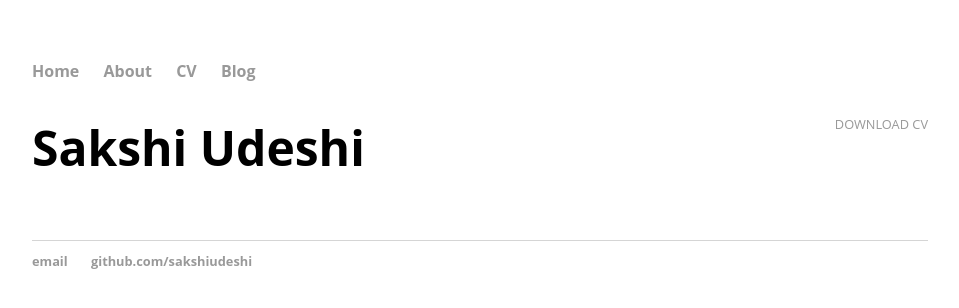
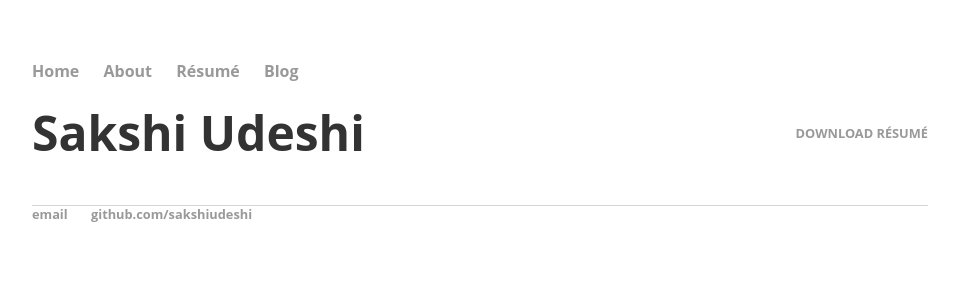
Before and after one commit to sakshiudeshi/sakshiudeshi.github.io, a Jekyll site: the page built from resume/index.html, in a window 1280 px wide. Shown: the top 308 px of the page, without its empty margins (160-1119 px from the left). Built offline with Jekyll 4.4.1, drawn with Linux system fonts in a browser that asks for light colours.

Commit message:
cv to resume

```diff
--- a/_layouts/default.html
+++ b/_layouts/default.html
@@ -13,9 +13,9 @@
 <ul>
 <li><a href="/">Home</a></li>
 <li><a href="/about">About</a></li>
-<li><a href="/cv">CV</a></li>
+<li><a href="/resume">Résumé</a></li>
 <li><a href="/blog">Blog</a></li>
-</ul>
+</ulé
     </nav>
 <div class="container">
 
--- a/css/main.css
+++ b/css/main.css
@@ -23,9 +23,9 @@
 ul.posts li { list-style: none; }
 
 /* CV */
-.cv { margin: 0px 0px 60px; font-family: 'Open Sans', sans-serif;}
-.cv h1 { font-size: 3em; font-family: 'Open Sans', sans-serif;}
-.cv h2 { font-size: 2em; font-family: 'Open Sans', sans-serif;}
-.cv address, .cv .download { font-family: 'Open Sans', sans-serif;}
-.cv address, .cv p { font-size: 1.2em; }
-.cv .download { float: right; font-size: .8em; text-transform: uppercase; }
+.resume { margin: 0px 0px 60px; font-family: 'Open Sans', sans-serif;}
+.resume h1 { font-size: 3em; font-family: 'Open Sans', sans-serif;}
+.resume h2 { font-size: 2em; font-family: 'Open Sans', sans-serif;}
+.resume address, .resume .download { font-family: 'Open Sans', sans-serif;}
+.resume address, .resume p { font-size: 1.2em; }
+.resume .download { float: right; font-size: .8em; text-transform: uppercase; }
--- a/cv/index.html
+++ b/resume/index.html
@@ -1,10 +1,10 @@
 ---
 layout: default
-title: CV of Your Name
+title: Resume of Sakshi Udeshi
 ---
 
-	<div class="cv">
-		<a href="#" class="download" title="Download CV as PDF">Download CV</a>
+	<div class="resume">
+		<a href="#" class="download" title="Download Résumé as PDF">Download Résumé</a>
 					<h1>Sakshi Udeshi</h1>
 					<!-- <address>
 					<strong>Affiliation</strong><br>
```
